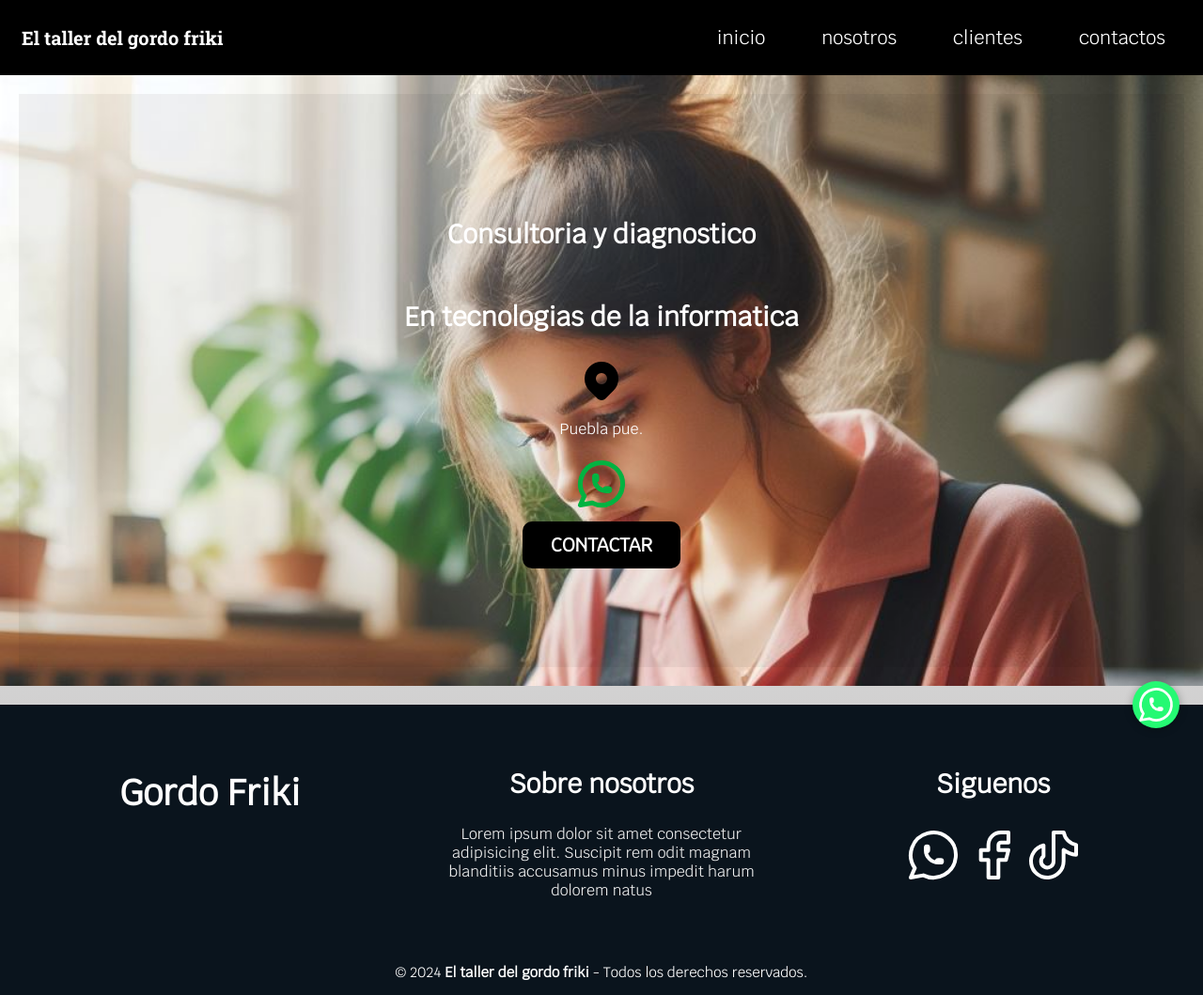
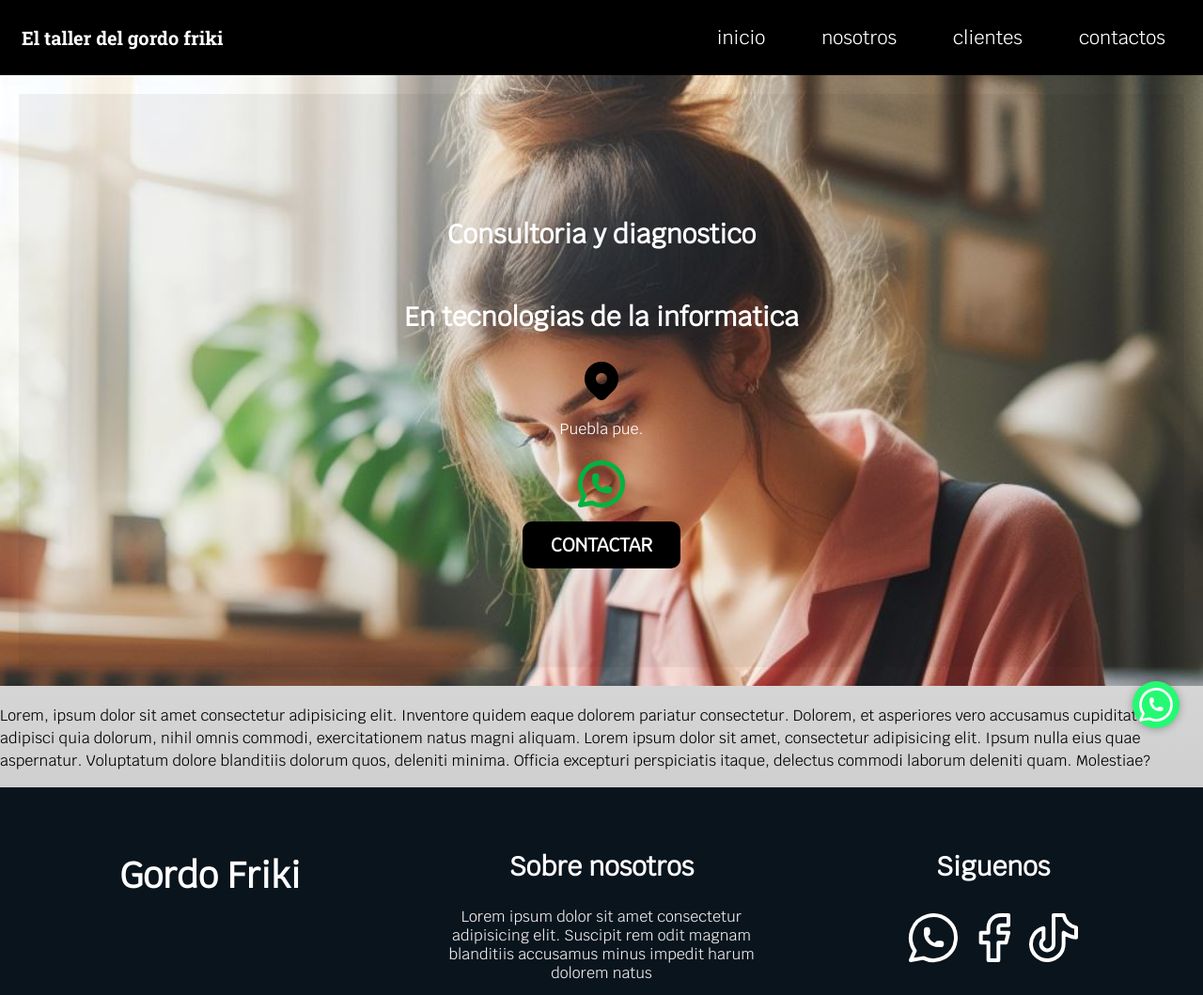
Before and after one commit to Socrates94/SitioGordoFriki, a plain HTML site: page nosotros.html in a window 1280 px wide. Shown: the top 1059 px of the page at 94% size. Drawn offline with nearby package versions, Linux system fonts and the light colour scheme.

Commit message:
agregando texto prueba para el deployd en netlify y con github

```diff
--- a/nosotros.html
+++ b/nosotros.html
@@ -110,7 +110,10 @@
     </section>
 
     <main>
-
+        <p>
+            Lorem, ipsum dolor sit amet consectetur adipisicing elit. Inventore quidem eaque dolorem pariatur consectetur. Dolorem, et asperiores vero accusamus cupiditate adipisci quia dolorum, nihil omnis commodi, exercitationem natus magni aliquam.
+            Lorem ipsum dolor sit amet, consectetur adipisicing elit. Ipsum nulla eius quae aspernatur. Voluptatum dolore blanditiis dolorum quos, deleniti minima. Officia excepturi perspiciatis itaque, delectus commodi laborum deleniti quam. Molestiae?
+        </p>
     </main>
 
     <!-- boton flotante de whatsapp -->
```
